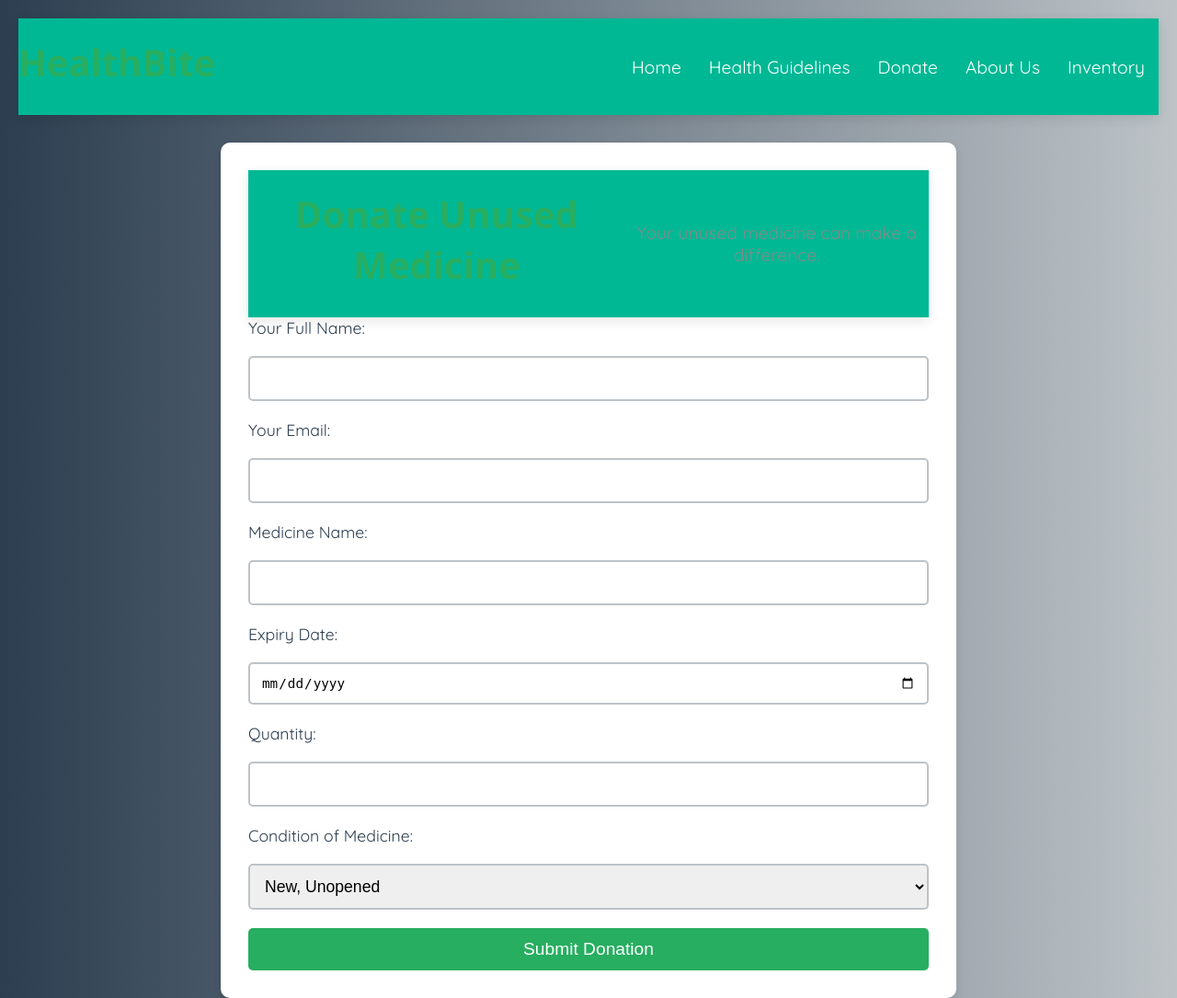
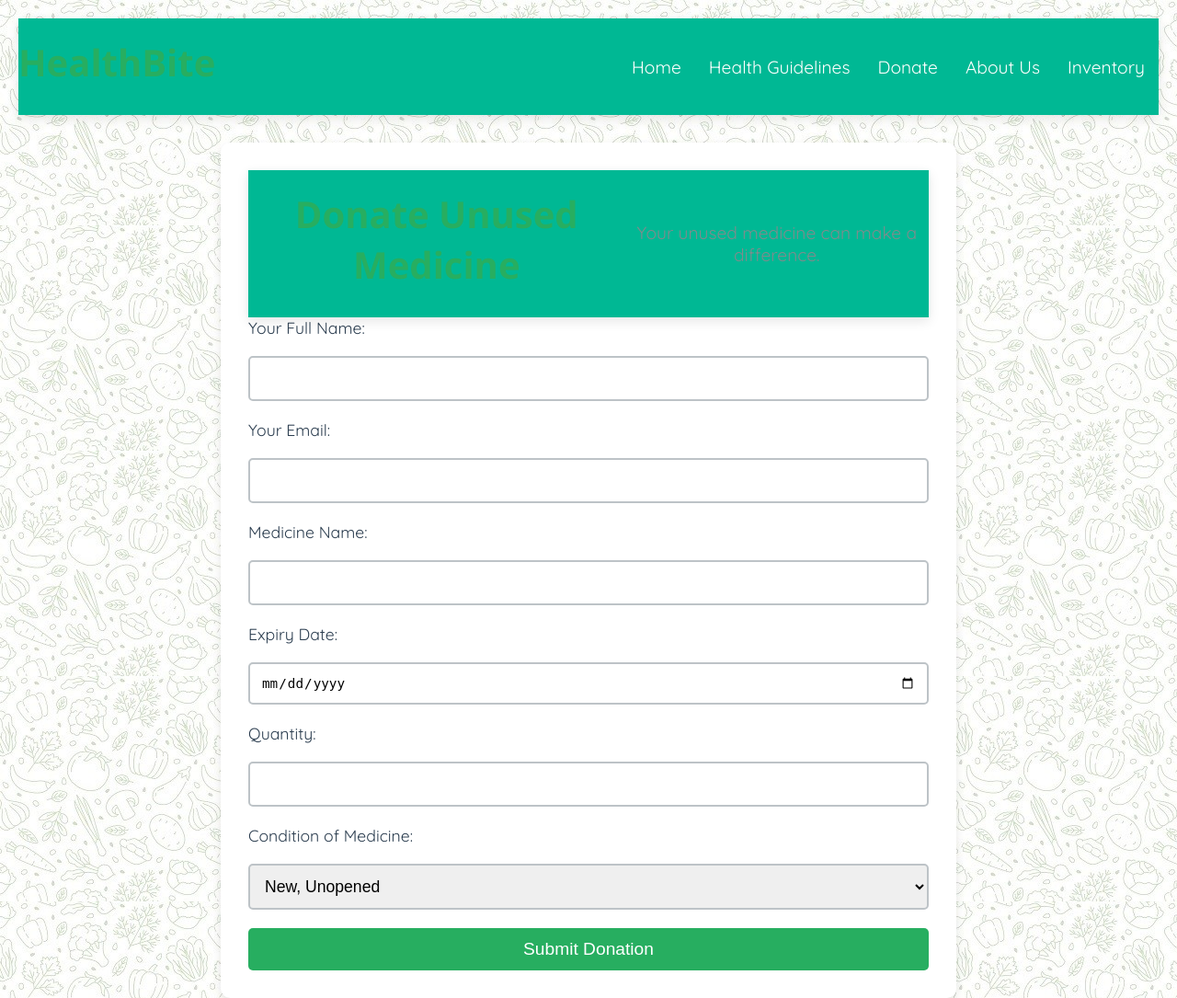
Before and after one commit to sneha26rohilla/medic, a Flask app: page / in a window 1280 px wide. Shown: the whole page at 92% size. Run offline with Flask 3, Linux system fonts and the light colour scheme.

Commit message:
Update styl.css

```diff
--- a/static/styl.css
+++ b/static/styl.css
@@ -8,7 +8,8 @@
 /* Body and Global Styles */
 body {
     font-family: 'Quicksand', sans-serif;
-    background: linear-gradient(to right, #2c3e50, #bdc3c7);
+    background-image: url('bg3.jpg');
+/*     background: linear-gradient(to right, #2c3e50, #bdc3c7); */
     padding: 20px;
     color: #333;
 }
```
